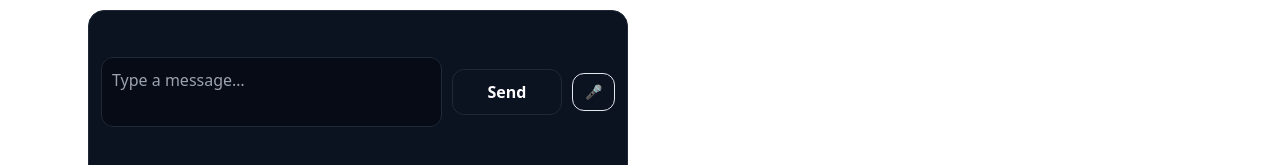
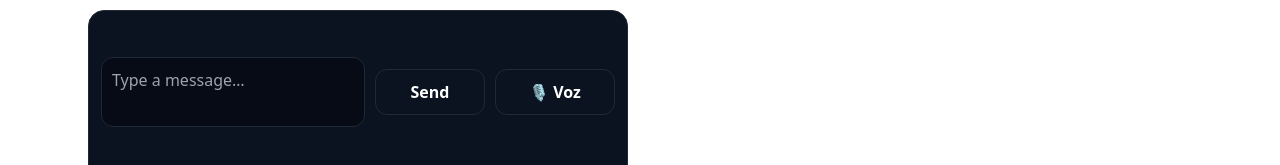
Before and after one commit to HockerAGI/hocker.one, a Next.js app: page /dashboard in a window 1280 px wide. Shown: the part 693-858 px from the top of the page. Built offline with nearby package versions, Linux system fonts and the light colour scheme; no server answers; the database is empty.

Commit message:
Actualizar VoiceInput.tsx

```diff
--- a/src/components/VoiceInput.tsx
+++ b/src/components/VoiceInput.tsx
@@ -1,57 +1,59 @@
 "use client";
 
-import { useEffect, useRef, useState } from "react";
+import React, { useMemo, useState } from "react";
 
-declare global {
-  interface Window {
-    webkitSpeechRecognition?: any;
-    SpeechRecognition?: any;
+type Props = {
+  onText: (t: string) => void;
+  disabled?: boolean;
+};
+
+export default function VoiceInput({ onText, disabled }: Props) {
+  const SpeechRecognition = useMemo(() => {
+    return (window as any).SpeechRecognition || (window as any).webkitSpeechRecognition;
+  }, []);
+
+  const [listening, setListening] = useState(false);
+  const supported = !!SpeechRecognition;
+  const isDisabled = !!disabled || !supported;
+
+  async function start() {
+    if (isDisabled) return;
+
+    const rec = new SpeechRecognition();
+    rec.lang = "es-MX";
+    rec.interimResults = false;
+    rec.maxAlternatives = 1;
+
+    rec.onstart = () => setListening(true);
+    rec.onend = () => setListening(false);
+    rec.onerror = () => setListening(false);
+
+    rec.onresult = (event: any) => {
+      const text = event?.results?.[0]?.[0]?.transcript ?? "";
+      if (text) onText(text);
+    };
+
+    rec.start();
   }
-}
-
-export default function VoiceInput({ onText, disabled }: { onText: (t: string) => void; disabled?: boolean }) {
-  const [listening, setListening] = useState(false);
-  const recRef = useRef<any>(null);
-
-  useEffect(() => {
-    const SR = window.SpeechRecognition || window.webkitSpeechRecognition;
-    if (!SR) return;
-
-    const r = new SR();
-    r.lang = "es-MX";
-    r.interimResults = false;
-    r.maxAlternatives = 1;
-
-    r.onresult = (e: any) => {
-      const t = e.results?.[0]?.[0]?.transcript ?? "";
-      if (t) onText(t);
-    };
-    r.onend = () => setListening(false);
-
-    recRef.current = r;
-  }, [onText]);
-
-  function toggle() {
-    if (!recRef.current || disabled) return;
-    if (listening) {
-      recRef.current.stop();
-      setListening(false);
-    } else {
-      setListening(true);
-      recRef.current.start();
-    }
-  }
-
-  const supported = !!(window.SpeechRecognition || window.webkitSpeechRecognition);
 
   return (
     <button
-      className="rounded-xl border border-slate-200 px-3 py-2 text-sm hover:bg-slate-50 disabled:opacity-50"
-      onClick={toggle}
-      disabled={!supported || disabled}
-      title={!supported ? "Tu navegador no soporta voz" : "Voz"}
+      onClick={start}
+      disabled={isDisabled}
+      style={{
+        padding: "10px 12px",
+        cursor: isDisabled ? "not-allowed" : "pointer",
+        borderRadius: 12,
+        border: "1px solid #1f2937",
+        background: listening ? "rgba(59,130,246,0.12)" : "#0b1220",
+        color: "#fff",
+        fontWeight: 800,
+        minWidth: 120,
+        opacity: isDisabled ? 0.6 : 1,
+      }}
+      title={!supported ? "Voz no soportada en este navegador" : listening ? "Escuchando…" : "Hablar"}
     >
-      {listening ? "🎙️" : "🎤"}
+      {supported ? (listening ? "🎙️ Escuchando…" : "🎙️ Voz") : "🎙️ No disponible"}
     </button>
   );
 }
```
